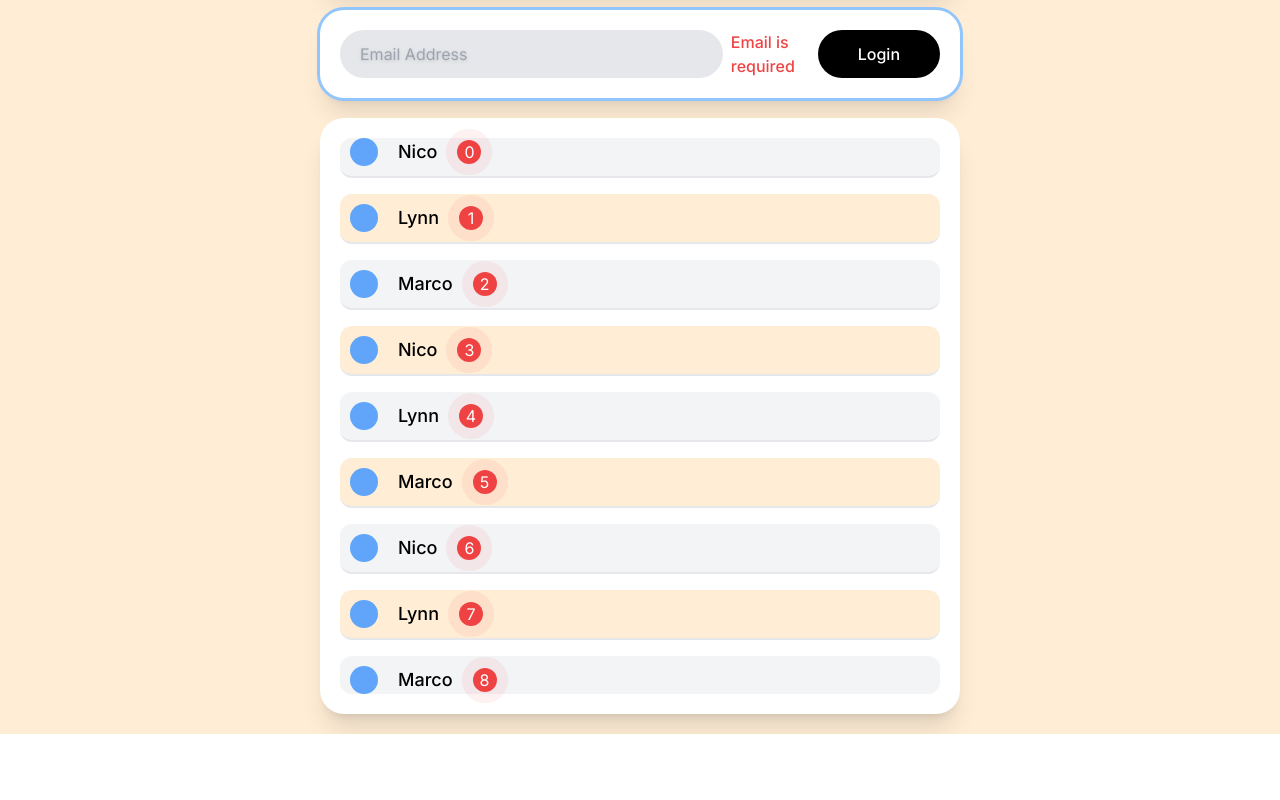
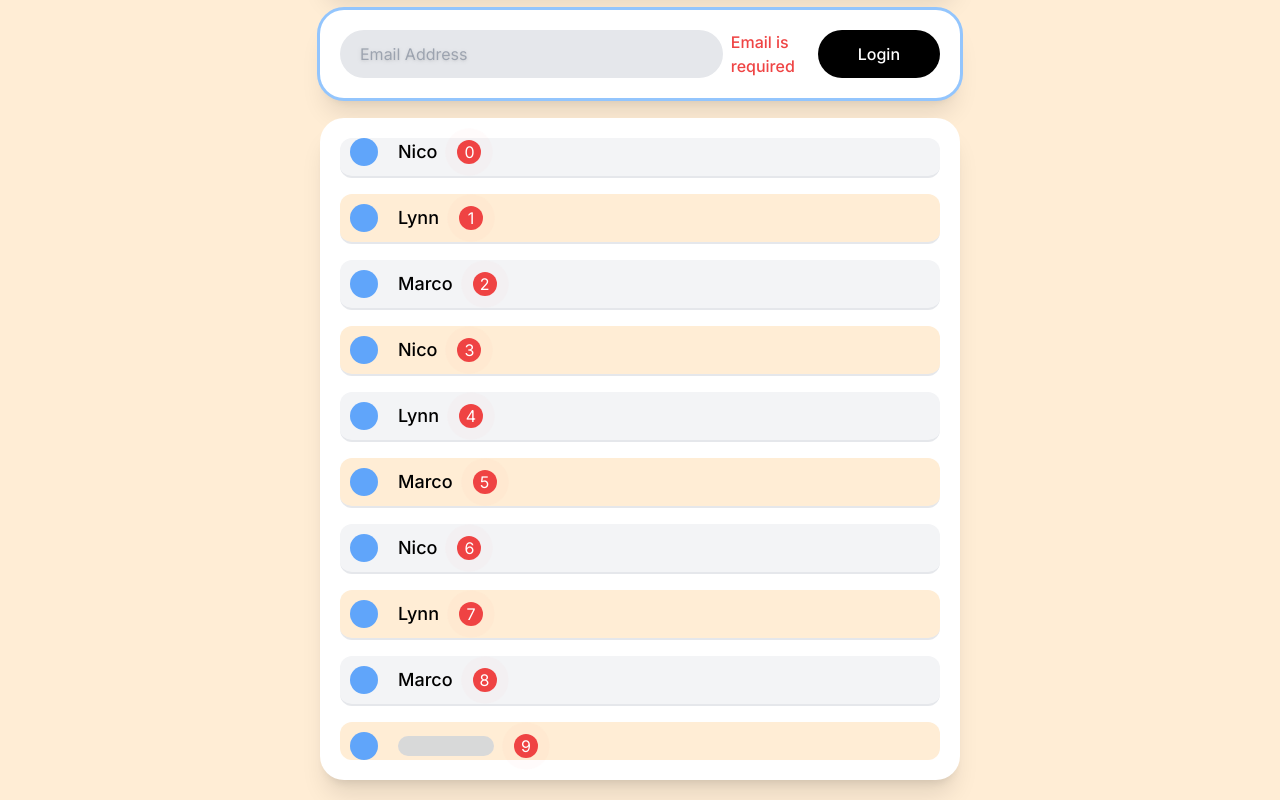
Before and after one commit to jasongoose/carrot-market-reloaded, a Next.js app: page /tailwind in a window 1280 px wide. Shown: the part 210-1010 px from the top of the page. Before the commit the page ends 944 px from the top, so only its background shows below. Built offline with nearby package versions, Linux system fonts and the light colour scheme.

Commit message:
empty modifier 적용

```diff
--- a/app/tailwind/page.tsx
+++ b/app/tailwind/page.tsx
@@ -18,6 +18,7 @@ export default function Page() {
           "Nico",
           "Lynn",
           "Marco",
+          "",
         ]}
       />
     </main>
--- a/components/list-item.tsx
+++ b/components/list-item.tsx
@@ -7,7 +7,9 @@ export default function ListItem({ person, index }: Props) {
   return (
     <li className="flex items-center gap-5 rounded-xl border-b-2 p-2.5 first:border-t-0 first:pt-0 last:border-b-0 odd:bg-gray-100 even:bg-orange-100 last:md:pb-0">
       <div className="size-7 rounded-full bg-blue-400"></div>
-      <span className="text-lg font-medium">{person}</span>
+      <span className="text-lg font-medium empty:h-5 empty:w-24 empty:animate-pulse empty:rounded-full empty:bg-gray-300">
+        {person}
+      </span>
       <div className="relative flex size-6 items-center justify-center rounded-full bg-red-500 text-white">
         <span className="z-10">{index}</span>
         <div className="absolute size-6 animate-ping rounded-full bg-red-500"></div>
```
